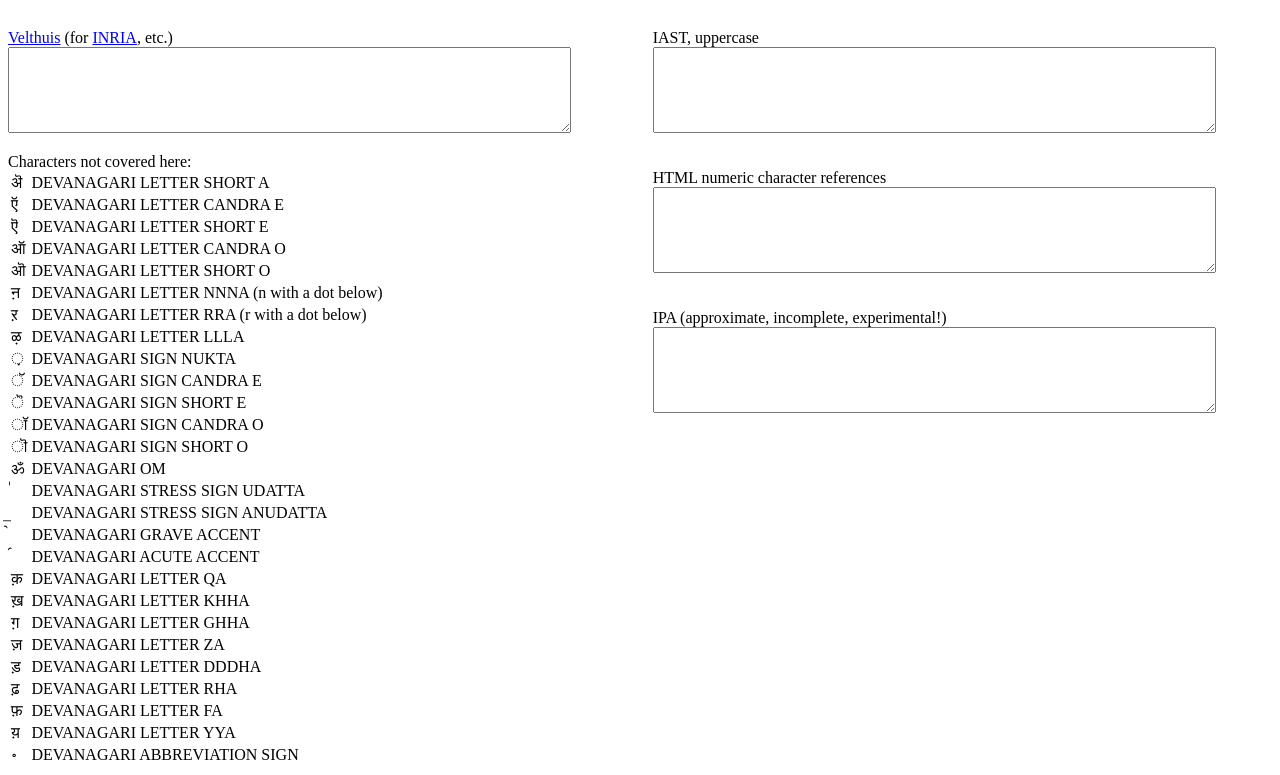
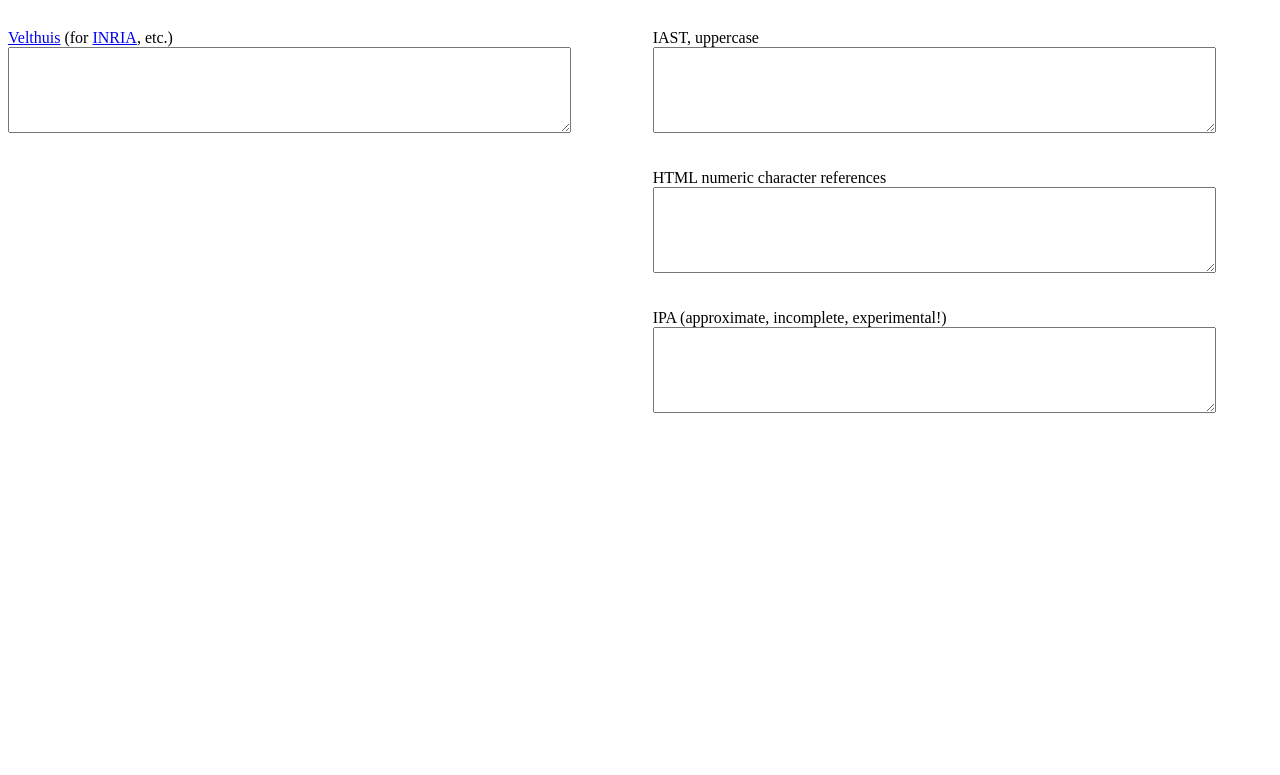
Before and after one commit to shreevatsa/intranslit, a plain HTML site: page transliterate.html in a window 1280 px wide. Shown: the part 335-1110 px from the top of the page. After the commit the page ends 800 px from the top, so only its background shows below. Drawn offline with Linux system fonts and the light colour scheme.

Commit message:
should be no change, what's going on?

```diff
--- a/convert-data-sa.js
+++ b/convert-data-sa.js
@@ -19,8 +19,7 @@ var consonants = ['क', 'ख', 'ग', 'घ', 'ङ',
                   'त', 'थ', 'द', 'ध', 'न',
                   'प', 'फ', 'ब', 'भ', 'म',
                   'य', 'र', 'ल', 'व',
-                  'श', 'ष', 'स', 'ह',
-                 'ळ'];
+                  'श', 'ष', 'स', 'ह'];
 
 var alphabets = {
 
@@ -39,8 +38,7 @@ var alphabets = {
               't', 'th', 'd', 'dh', 'n',
               'p', 'ph', 'b', 'bh', 'm',
               'y', 'r', 'l', 'v',
-                'z', 'S', 's', 'h',
-               'L'],
+              'z', 'S', 's', 'h'],
 
 'itrans':     ['a', ['aa','A'], 'i', ['ii','I'], 'u', ['uu','U'],
               ['RRi','R^i'], ['RRI','R^I'], ['LLi','L^i'], ['LLI','L^I'],
@@ -55,8 +53,7 @@ var alphabets = {
               't', 'th', 'd', 'dh', 'n',
               'p', 'ph', 'b', 'bh', 'm',
               'y', 'r', 'l', ['v','w'],
-               'sh', 'Sh', 's', 'h',
-              'L'],
+              'sh', 'Sh', 's', 'h'],
 
 'velthuis':   ['a', 'aa', 'i', 'ii', 'u', 'uu',
               '.r', '.rr', '.l', '.ll',
@@ -71,8 +68,7 @@ var alphabets = {
               't', 'th', 'd', 'dh', 'n',
               'p', 'ph', 'b', 'bh', 'm',
               'y', 'r', 'l', 'v',
-               '"s', '.s', 's', 'h',
-               'L'],
+               '"s', '.s', 's', 'h'],
 
 'iast':          ['a', 'ā', 'i', 'ī', 'u', 'ū',
                 'ṛ', 'ṝ', 'ḷ', 'ḹ',
@@ -87,8 +83,7 @@ var alphabets = {
                 't', 'th', 'd', 'dh', 'n',
                 'p', 'ph', 'b', 'bh', 'm',
                 'y', 'r', 'l', 'v',
-                  'ś', 'ṣ', 's', 'h',
-                  'ḹ'],
+                'ś', 'ṣ', 's', 'h'],
 
 'IAST':          ['A', 'Ā', 'I', 'Ī', 'U', 'Ū',
                 'Ṛ', 'Ṝ', 'Ḷ', 'Ḹ',
@@ -103,8 +98,7 @@ var alphabets = {
                 'T', 'Th', 'D', 'Dh', 'N',
                 'P', 'Ph', 'B', 'Bh', 'M',
                 'Y', 'R', 'L', 'V',
-                  'Ś', 'Ṣ', 'S', 'H',
-                  'Ḹ',],
+                'Ś', 'Ṣ', 'S', 'H'],
 
 // 'kannada':       ['ಅ', 'ಆ', 'ಇ', 'ಈ', 'ಉ', 'ಊ',
 //                   'ಋ', 'ೠ', 'ಌ', 'ೡ',
@@ -134,6 +128,5 @@ var alphabets = {
                   'p', 'pʰ', 'b', 'bʱ', 'm',
 
                   'j', 'r', 'l', 'ʋ',
-                  'ɕ', 'ʂ', 's̪', 'ɦ',
-                 '[the La]']
+                  'ɕ', 'ʂ', 's̪', 'ɦ']
 };
--- a/transliterate.html
+++ b/transliterate.html
@@ -130,33 +130,5 @@ function addLoadEvent(func) {
 addLoadEvent(prepareTareas);
 </script>
 
-Characters not covered here:
-    <table>
-      <tr> <td> ऄ </td> <td> DEVANAGARI LETTER SHORT A</td> </tr>
-      <tr> <td> ऍ </td> <td> DEVANAGARI LETTER CANDRA E</td> </tr>
-      <tr> <td> ऎ </td> <td> DEVANAGARI LETTER SHORT E</td> </tr>
-      <tr> <td> ऑ </td> <td> DEVANAGARI LETTER CANDRA O</td> </tr>
-      <tr> <td> ऒ </td> <td> DEVANAGARI LETTER SHORT O</td> </tr>
-      <tr> <td> ऩ </td> <td> DEVANAGARI LETTER NNNA (n with a dot below)</td> </tr>
-      <tr> <td> ऱ </td> <td> DEVANAGARI LETTER RRA (r with a dot below)</td> </tr>
-      <tr> <td> ऴ </td> <td> DEVANAGARI LETTER LLLA</td> </tr>
-      <tr> <td> ़ </td> <td> DEVANAGARI SIGN NUKTA</td> </tr>
-      <tr> <td> ॅ </td> <td> DEVANAGARI SIGN CANDRA E</td> </tr>
-      <tr> <td> ॆ </td> <td> DEVANAGARI SIGN SHORT E</td> </tr>
-      <tr> <td> ॉ </td> <td> DEVANAGARI SIGN CANDRA O</td> </tr>
-      <tr> <td> ॊ </td> <td> DEVANAGARI SIGN SHORT O</td> </tr>
-      <tr> <td> ॐ </td> <td> DEVANAGARI OM</td> </tr>
-      <tr> <td> ॑ </td> <td> DEVANAGARI STRESS SIGN UDATTA</td> </tr>
-      <tr> <td> ॒ </td> <td> DEVANAGARI STRESS SIGN ANUDATTA</td> </tr>
-      <tr> <td> ॓ </td> <td> DEVANAGARI GRAVE ACCENT</td> </tr>
-      <tr> <td> ॔ </td> <td> DEVANAGARI ACUTE ACCENT</td> </tr>
-      <tr> <td> क़ </td> <td> DEVANAGARI LETTER QA</td> </tr>
-      <tr> <td> ख़ </td> <td> DEVANAGARI LETTER KHHA</td> </tr>
-      <tr> <td> ग़ </td> <td> DEVANAGARI LETTER GHHA</td> </tr>
-      <tr> <td> ज़ </td> <td> DEVANAGARI LETTER ZA</td> </tr>
-      <tr> <td> ड़ </td> <td> DEVANAGARI LETTER DDDHA</td> </tr>
-      <tr> <td> ढ़ </td> <td> DEVANAGARI LETTER RHA</td> </tr>
-      <tr> <td> फ़ </td> <td> DEVANAGARI LETTER FA</td> </tr>
-      <tr> <td> य़ </td> <td> DEVANAGARI LETTER YYA</td> </tr>
-      <tr> <td> ॰ </td> <td> DEVANAGARI ABBREVIATION SIGN</td> </tr>
+
 </body>
```
Also changed, not shown: convert-in.js (+4 -4 lines).
